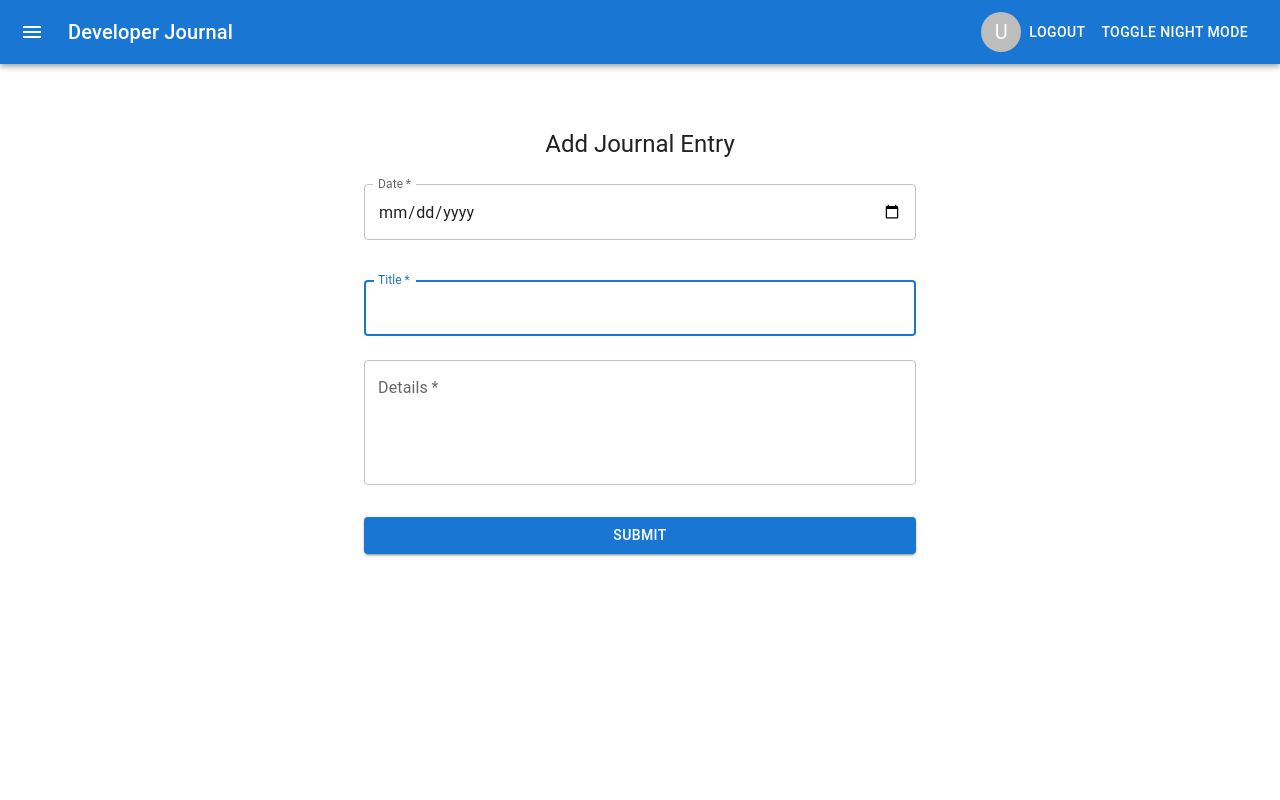
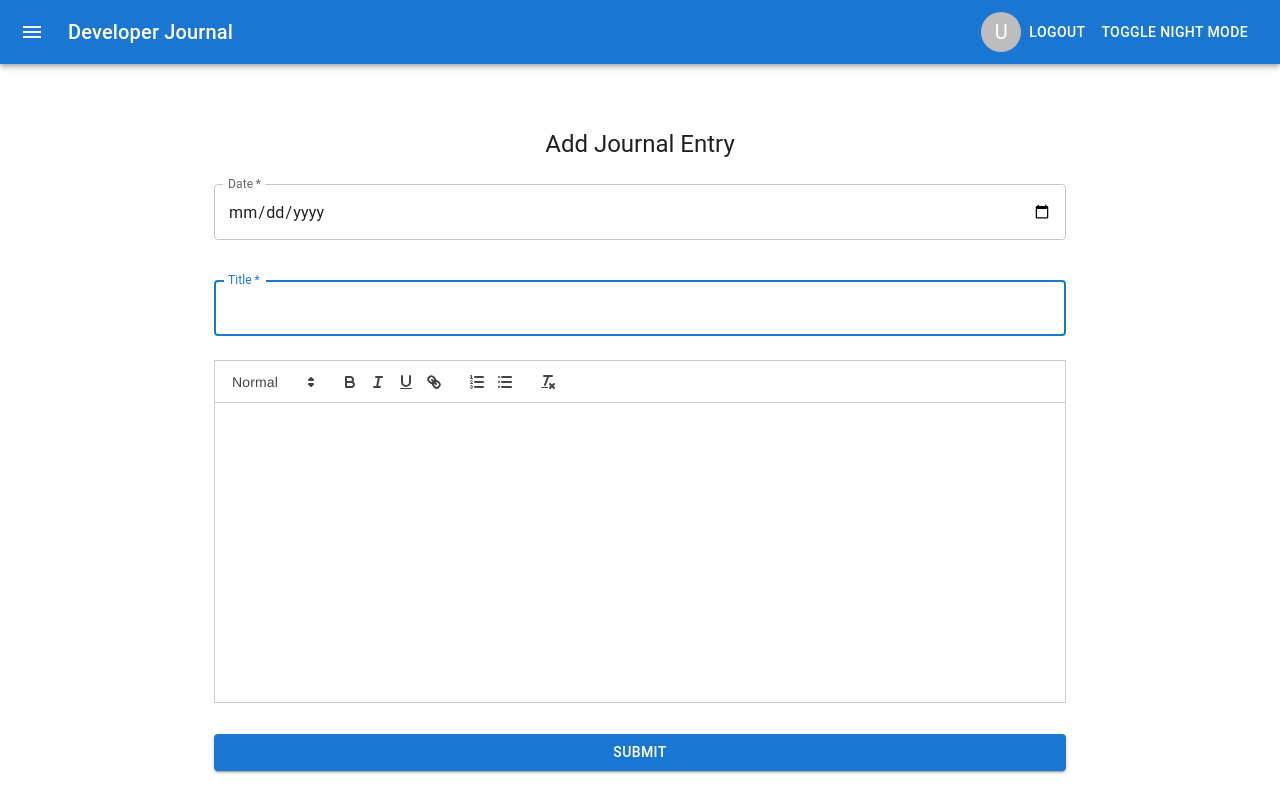
Before and after one commit to sebastian46/developers-journal, a React (Create React App) app in the folder frontend/: page /journal-entry in a window 1280 px wide. Built offline with nearby package versions, Linux system fonts and the light colour scheme; no server answers; sample sign-in values are in the browser's storage.

Commit message:
Added support for formatting entries, fixed night mode bug

```diff
--- a/frontend/package.json
+++ b/frontend/package.json
@@ -10,8 +10,10 @@
     "@testing-library/jest-dom": "^5.17.0",
     "@testing-library/react": "^13.4.0",
     "@testing-library/user-event": "^13.5.0",
+    "dompurify": "^3.0.6",
     "react": "^18.2.0",
     "react-dom": "^18.2.0",
+    "react-quill": "^2.0.0",
     "react-router-dom": "^6.18.0",
     "react-scripts": "5.0.1",
     "web-vitals": "^2.1.4"
--- a/frontend/src/components/Dashboard.js
+++ b/frontend/src/components/Dashboard.js
@@ -15,6 +15,7 @@ import {
   Card,
   CardContent,
   CardActions,
+  CssBaseline,
 } from "@mui/material";
 import ExpandMoreIcon from "@mui/icons-material/ExpandMore";
 import JournalFilter from "./JournalFilter";
@@ -80,6 +81,7 @@ function Dashboard() {
 
   return (
     <Container>
+      <CssBaseline />
       <Typography variant="h2" component="h1" gutterBottom>
         Dashboard
       </Typography>
--- a/frontend/src/components/JournalEntryForm.js
+++ b/frontend/src/components/JournalEntryForm.js
@@ -1,4 +1,6 @@
 import React, { useState } from "react";
+import ReactQuill from "react-quill"; // Import ReactQuill
+import "react-quill/dist/quill.snow.css"; // Import quill styles
 import {
   Container,
   TextField,
@@ -20,6 +22,13 @@ function JournalEntryForm() {
     setEntry({
       ...entry,
       [e.target.name]: e.target.value,
+    });
+  };
+
+  const handleDetailsChange = (value) => {
+    setEntry({
+      ...entry,
+      details: value,
     });
   };
 
@@ -54,7 +63,7 @@ function JournalEntryForm() {
   };
 
   return (
-    <Container component="main" maxWidth="sm">
+    <Container component="main" maxWidth="md">
       <CssBaseline />
       <Box
         sx={{
@@ -72,7 +81,16 @@ function JournalEntryForm() {
             {error}
           </Typography>
         )}
-        <Box component="form" onSubmit={handleSubmit} noValidate sx={{ mt: 1 }}>
+        <Box
+          component="form"
+          onSubmit={handleSubmit}
+          noValidate
+          sx={{
+            mt: 1,
+            width: "100%",
+            maxWidth: { sm: "480px", md: "720px", lg: "1280px" },
+          }}
+        >
           <TextField
             margin="normal"
             required
@@ -97,18 +115,13 @@ function JournalEntryForm() {
             autoFocus
             value={entry.title}
             onChange={handleChange}
+            sx={{ mb: 3 }}
           />
-          <TextField
-            margin="normal"
-            required
-            fullWidth
-            name="details"
-            label="Details"
-            id="details"
-            multiline
-            rows={4}
+          <ReactQuill
+            theme="snow"
             value={entry.details}
-            onChange={handleChange}
+            onChange={handleDetailsChange}
+            style={{ height: "300px", marginBottom: "50px" }}
           />
           <Button
             type="submit"
--- a/frontend/src/components/JournalEntryList.js
+++ b/frontend/src/components/JournalEntryList.js
@@ -8,10 +8,13 @@ import {
   ListItemText,
 } from "@mui/material";
 import ExpandMoreIcon from "@mui/icons-material/ExpandMore";
+import DOMPurify from "dompurify";
 
 const JournalEntryList = ({ entries, isExpanded }) => {
   // State to track the expansion state of each accordion
+  // const sanitizedDetails = DOMPurify.sanitize(entry.details);
   const [expandedStates, setExpandedStates] = useState({});
+  const [cleanEntry, setCleanEntry] = useState();
 
   useEffect(() => {
     // Update all expanded states when isExpanded changes
@@ -28,6 +31,11 @@ const JournalEntryList = ({ entries, isExpanded }) => {
       [entryId]: newExpanded,
     }));
   };
+
+  const SanitizeHTML = ({ entry }) => (
+    <div dangerouslySetInnerHTML={{ __html: DOMPurify.sanitize(entry) }} />
+  );
+
   return (
     <List>
       {entries.map((entry) => (
@@ -49,7 +57,8 @@ const JournalEntryList = ({ entries, isExpanded }) => {
             />
           </AccordionSummary>
           <AccordionDetails>
-            <Typography variant="body2">{entry.details}</Typography>
+            <SanitizeHTML entry={entry.details} />
+            {/* <Typography variant="body2">{entry.details}</Typography> */}
           </AccordionDetails>
         </Accordion>
       ))}
```
Also changed, not shown: 1 other file (tests, documents, lock files or other folders).
